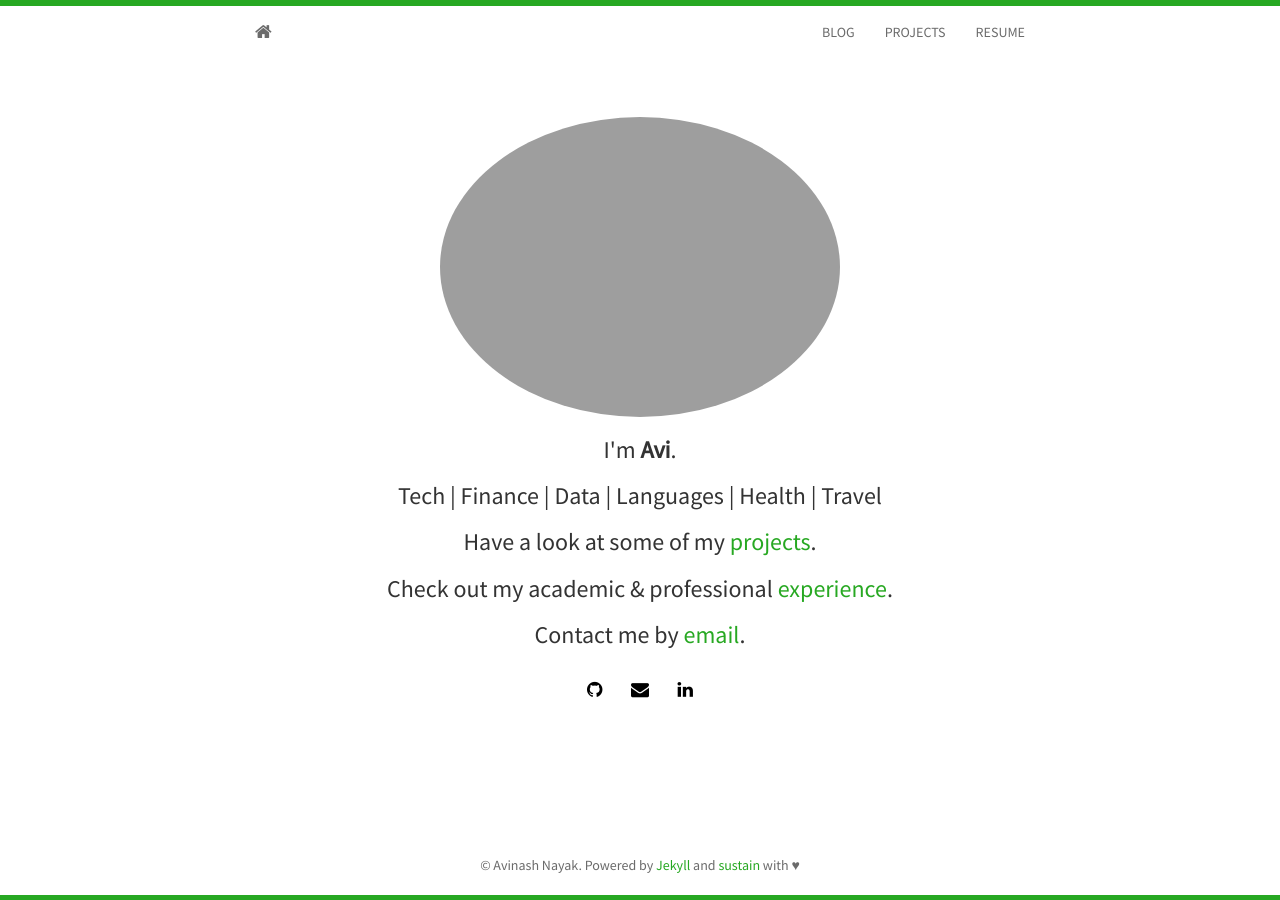
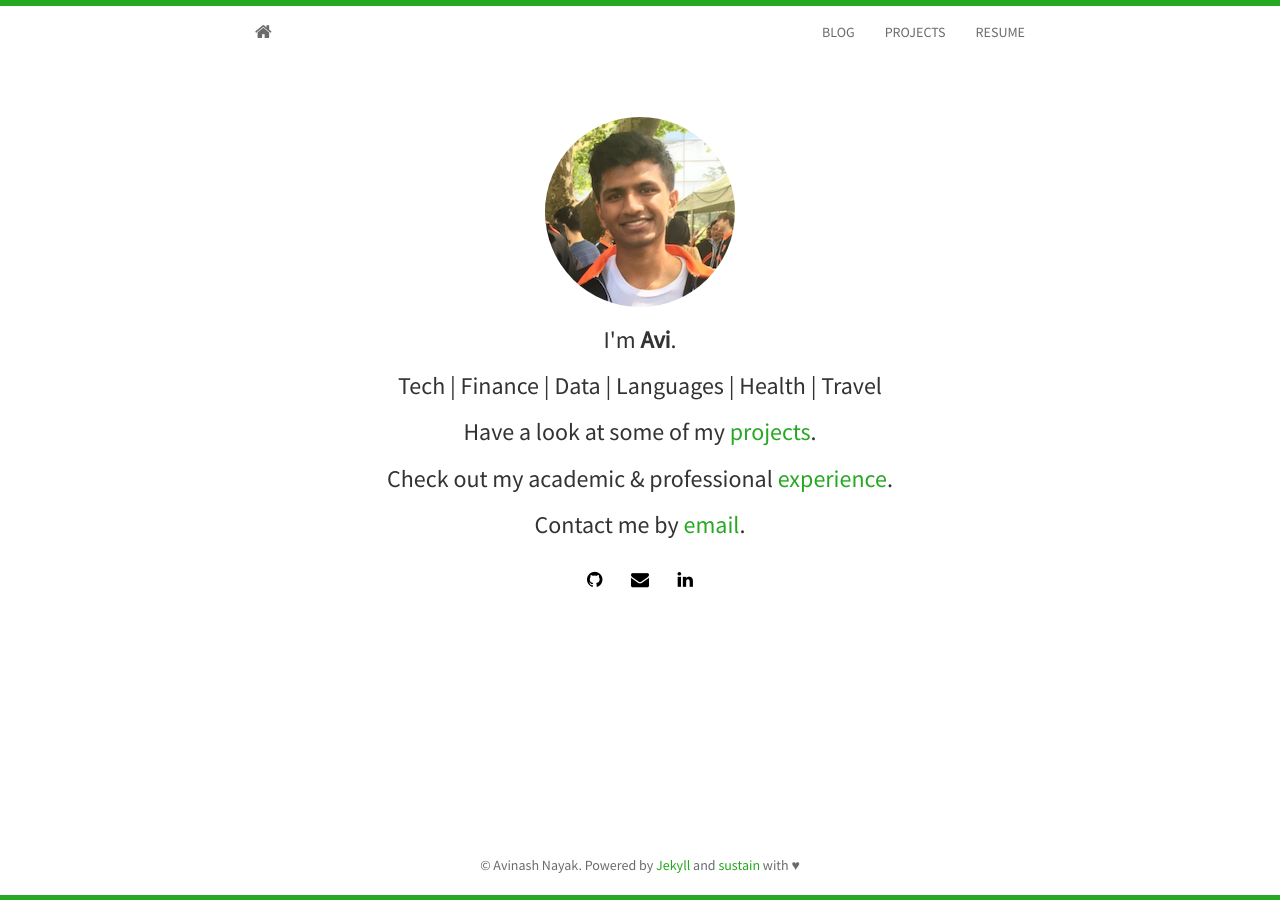
Before and after one commit to avinayak14/avinayak14.github.io, a Jekyll site: the page built from index.html, in a window 1280 px wide. Built offline with Jekyll 4.4.1, drawn with Linux system fonts in a browser that asks for light colours; nearby versions of some CDN libraries; the list of posts is cut into pages by our own code.

Commit message:
file name changes png

```diff
--- a/_config.yml
+++ b/_config.yml
@@ -16,7 +16,7 @@ baseurl: https://avinashnayak14.github.io/
 title: Avi Website & Blog
 author: Avi
 description: Personal blog/website
-avatar: headshot.png
+avatar: profile.png
 email: avinash8nayak@gmail.com
 github: avinashnayak14 # username
 #twitter: username
```
Also changed, not shown: 2 other files.
